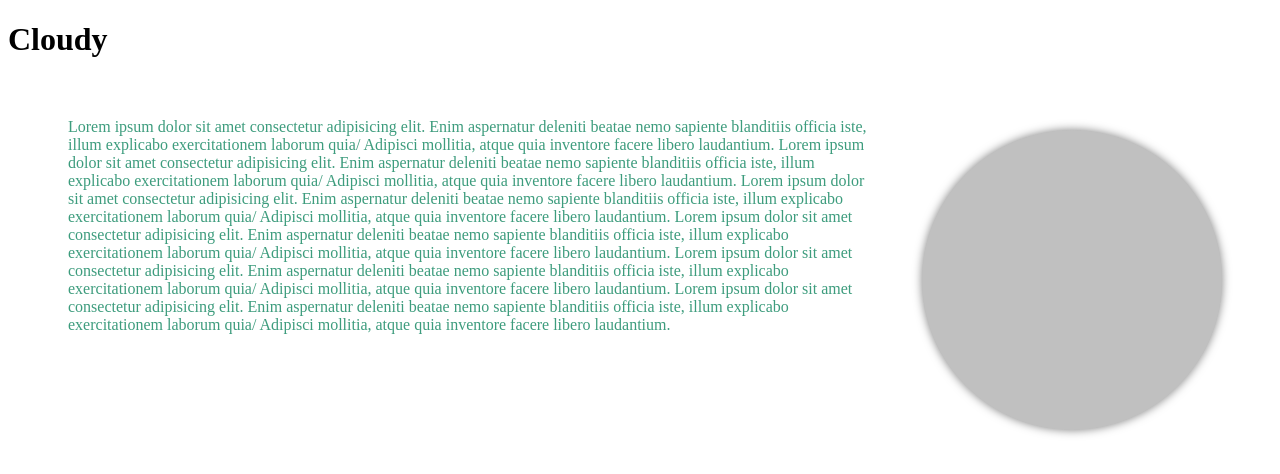
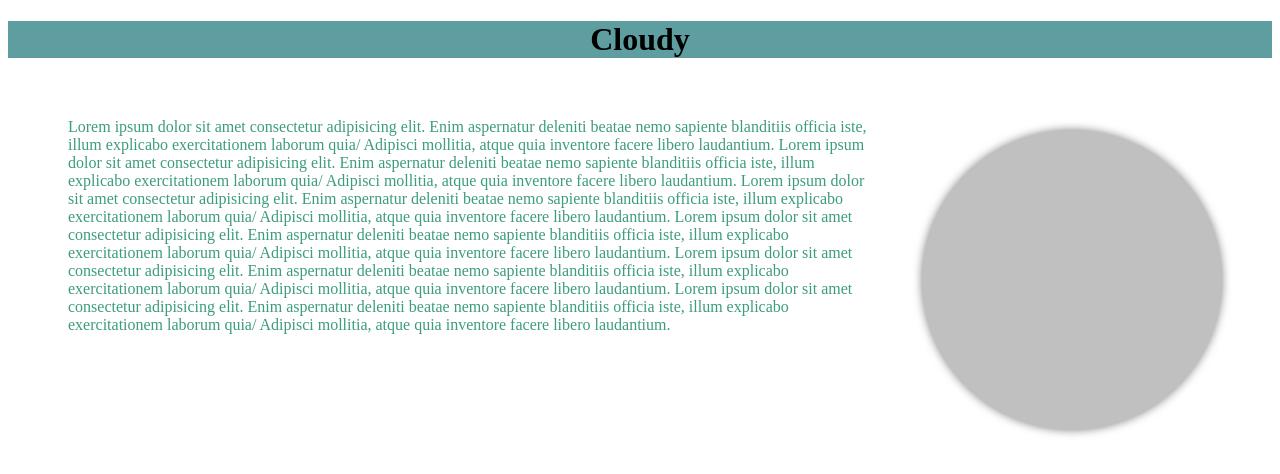
Before and after one commit to Begaiym14/my-fifth-work-, a plain HTML site: page index.html in a window 1280 px wide. Drawn offline with Linux system fonts and the light colour scheme.

Commit message:
changed style.css

```diff
--- a/style.css
+++ b/style.css
@@ -13,3 +13,7 @@ p {
   margin: 60px;
   color: rgb(61, 156, 125);
 }
+h1 {
+  background-color: cadetblue;
+  text-align: center;
+}
```
